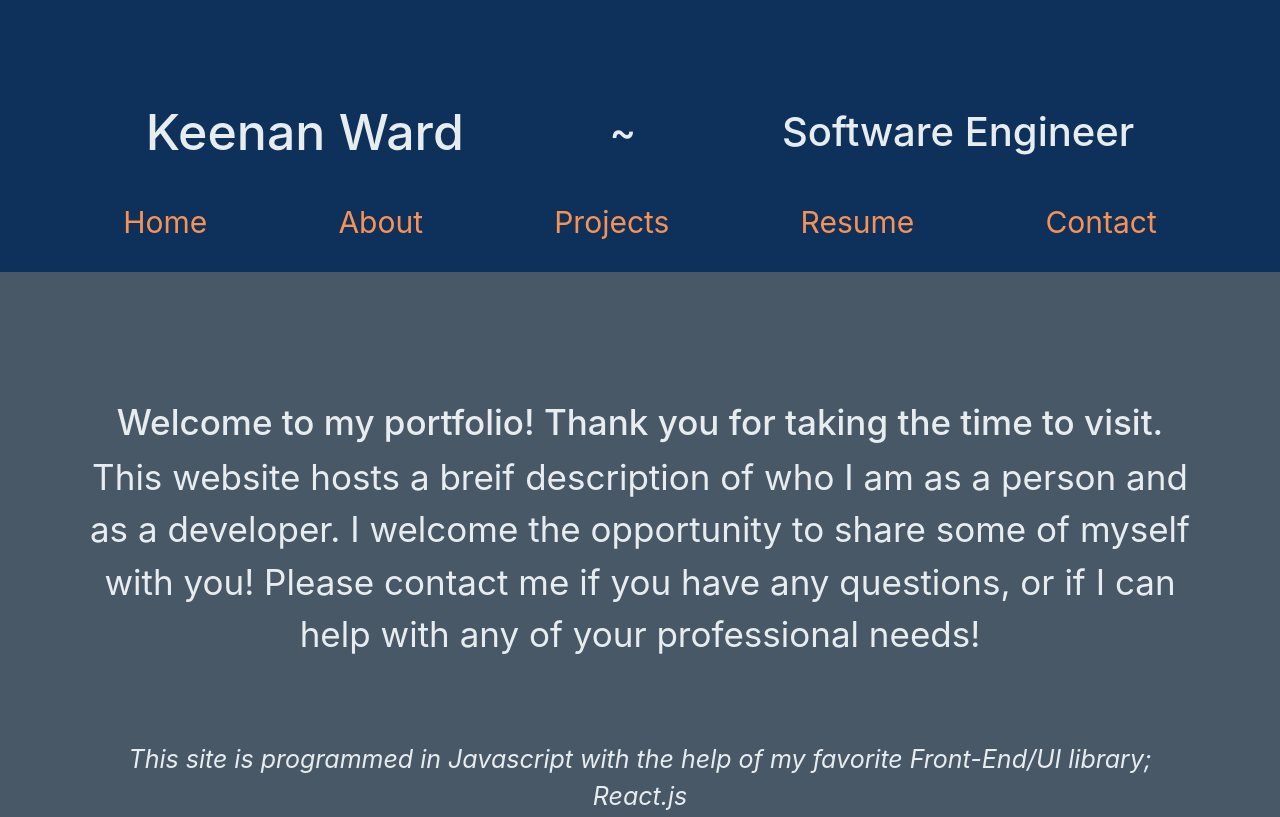
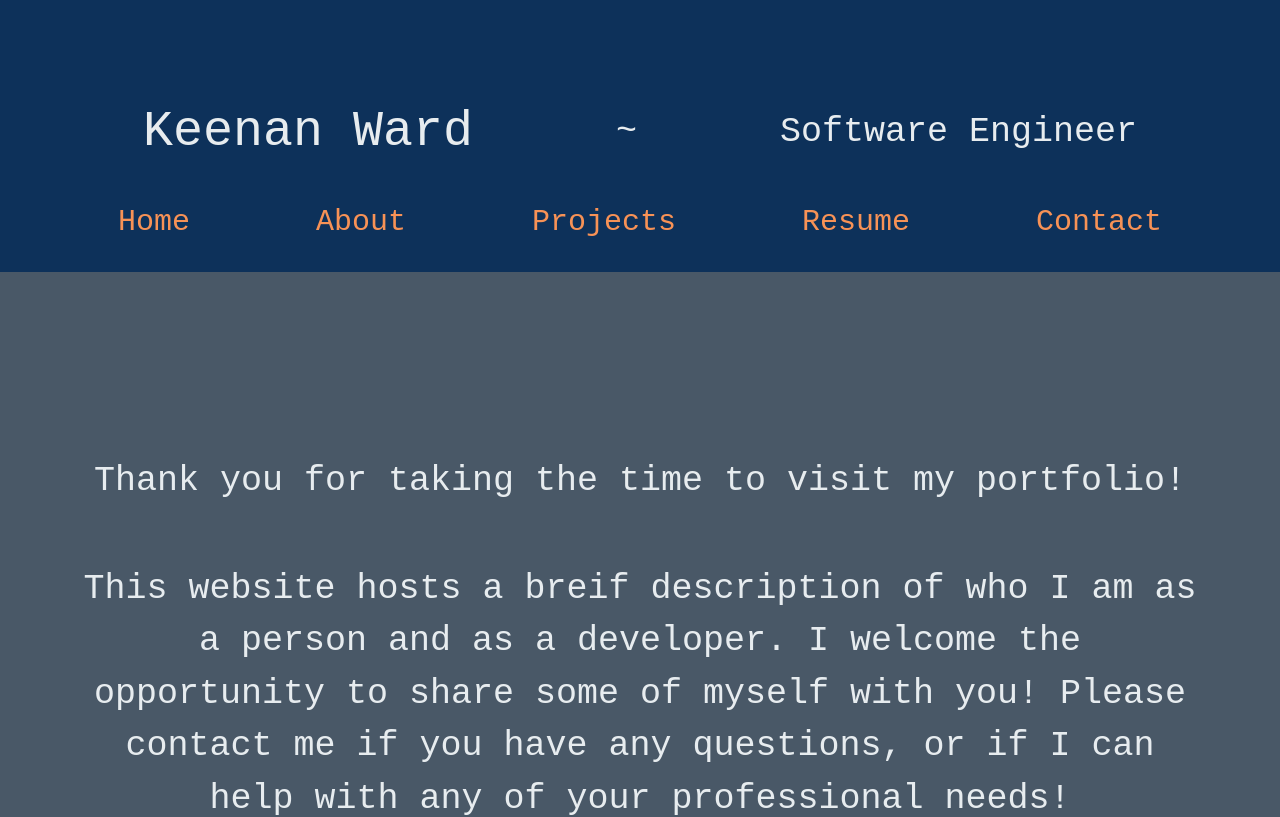
Before and after one commit to KWard94/Keenan-Ward-Portfolio, a React (Create React App) app: page /home in a window 1280 px wide. Shown: the top 817 px of the page. Built offline with nearby package versions, Linux system fonts and the light colour scheme; the HTML template or start-up script is replaced by a standard one.

Commit message:
changed font, fixed spacing

```diff
--- a/src/App.css
+++ b/src/App.css
@@ -4,10 +4,12 @@
   --text: #e7ecef;
   --neutral: #495867;
   --accent: #f79256;
+  --main-text: "Courier New", Courier, monospace;
 }
 
 .App {
   text-align: center;
+  font-family: var(--main-text);
 }
 
 /* ****** Below this comment is the landing page css****** */
@@ -39,6 +41,7 @@
   margin-top: 3rem;
   color: var(--text);
   padding: 0.5rem;
+  border: var(--text) solid 2px;
 }
 
 #intro-link {
@@ -79,6 +82,13 @@
   align-items: center;
   position: absolute;
   top: 0;
+  font-size: 15px;
+}
+.header-name {
+  font-size: 30px;
+}
+#my-name {
+  font-size: 45px;
 }
 
 .navigation {
@@ -104,7 +114,7 @@
 .homepage {
   background-color: var(--neutral);
   color: var(--text);
-  height: 52.5rem;
+  height: 70rem;
   display: flex;
   flex-direction: column;
   justify-content: center;
@@ -113,7 +123,7 @@
 
 .home-text {
   padding: 2rem;
-  padding-top: 15rem;
+  padding-top: 18rem;
   font-size: 21px;
 }
 
@@ -129,8 +139,8 @@
 .about {
   background-color: var(--neutral);
   color: var(--text);
-  height: 85rem;
-  padding-top: 15rem;
+  height: 105rem;
+  padding-top: 17rem;
 }
 
 .about-text {
@@ -144,7 +154,7 @@
   background-color: var(--neutral);
   color: var(--text);
   padding-top: 15rem;
-  height: 52rem;
+  height: 55rem;
   display: flex;
   flex-direction: column;
   justify-content: center;
@@ -199,10 +209,10 @@
 /* ****** Below this comment in the Projects css ****** */
 
 .projects {
-  padding-top: 15rem;
+  padding-top: 17rem;
   background-color: var(--neutral);
   color: var(--text);
-  height: 135rem;
+  height: 150rem;
 }
 
 .project-card {
@@ -222,6 +232,10 @@
   height: 1.5rem;
   display: flex;
   align-items: center;
+}
+
+#card-title {
+  padding-top: 1rem;
 }
 
 @media only screen and (min-width: 600px) {
@@ -246,7 +260,7 @@
     height: 17rem;
   }
   .header-name {
-    font-size: 40px;
+    font-size: 35px;
     /* display: flex; */
     /* flex-direction: row; */
   }
@@ -256,8 +270,9 @@
   }
 
   .homepage {
-    height: 64rem;
+    height: 73rem;
     padding: 3rem;
+    padding-top: 5rem;
   }
   #home-txt {
     font-size: 35px;
@@ -268,12 +283,12 @@
   }
   .about {
     font-size: 30px;
-    height: 113.5rem;
+    height: 145rem;
     padding-top: 17rem;
   }
   .projects {
     padding-top: 18rem;
-    height: 223rem;
+    height: 268rem;
   }
   .project-card {
     font-size: 35px;
--- a/src/Components/Home.jsx
+++ b/src/Components/Home.jsx
@@ -10,9 +10,10 @@ export default function Home() {
       <Header />
       <div className="home-text">
         <h1 id="home-txt">
-          Welcome to my portfolio! Thank you for taking the time to visit.
+          Thank you for taking the time to visit my portfolio!
         </h1>
         <p id="home-txt">
+          <br />
           This website hosts a breif description of who I am as a person and as
           a developer. I welcome the opportunity to share some of myself with
           you! Please contact me if you have any questions, or if I can help
```
